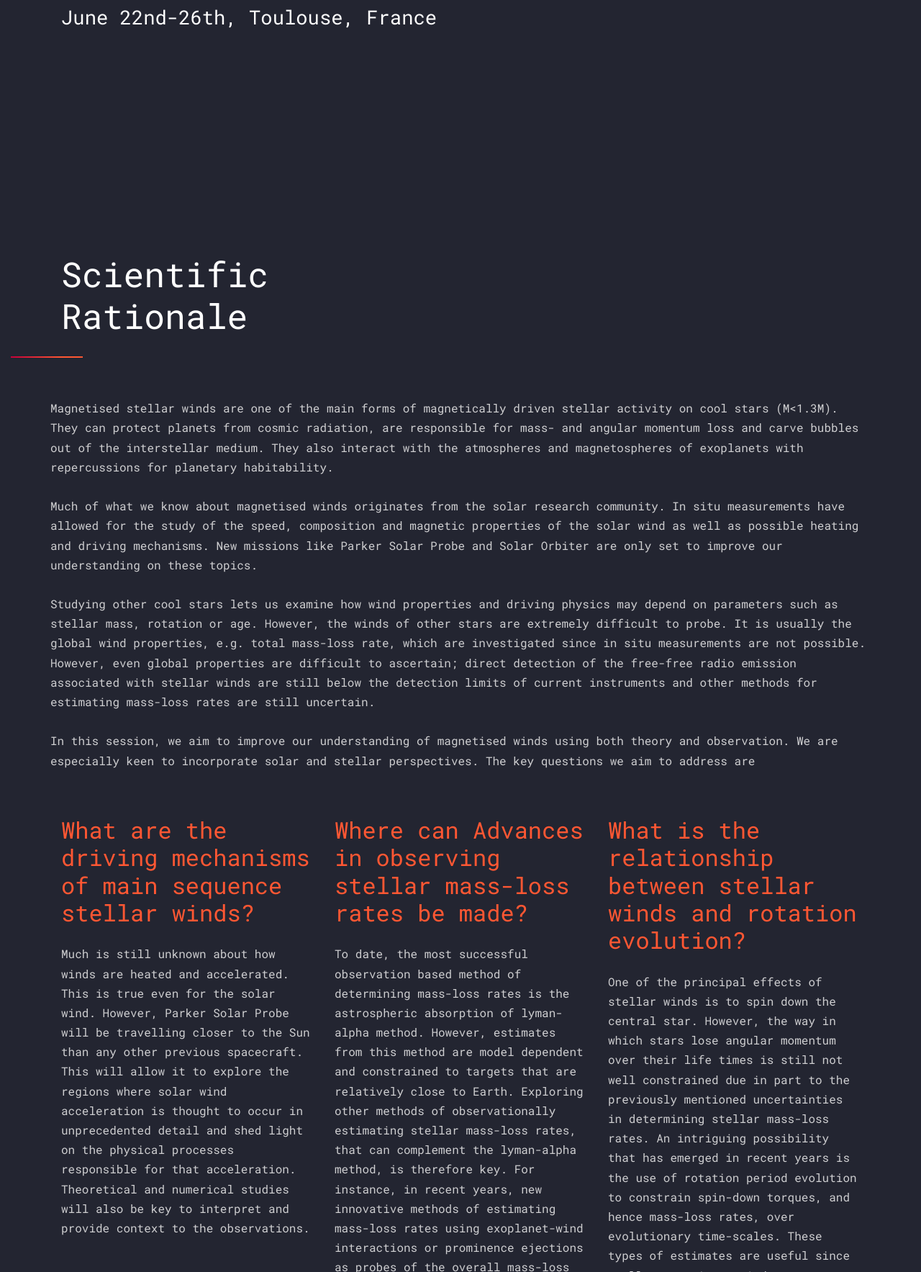
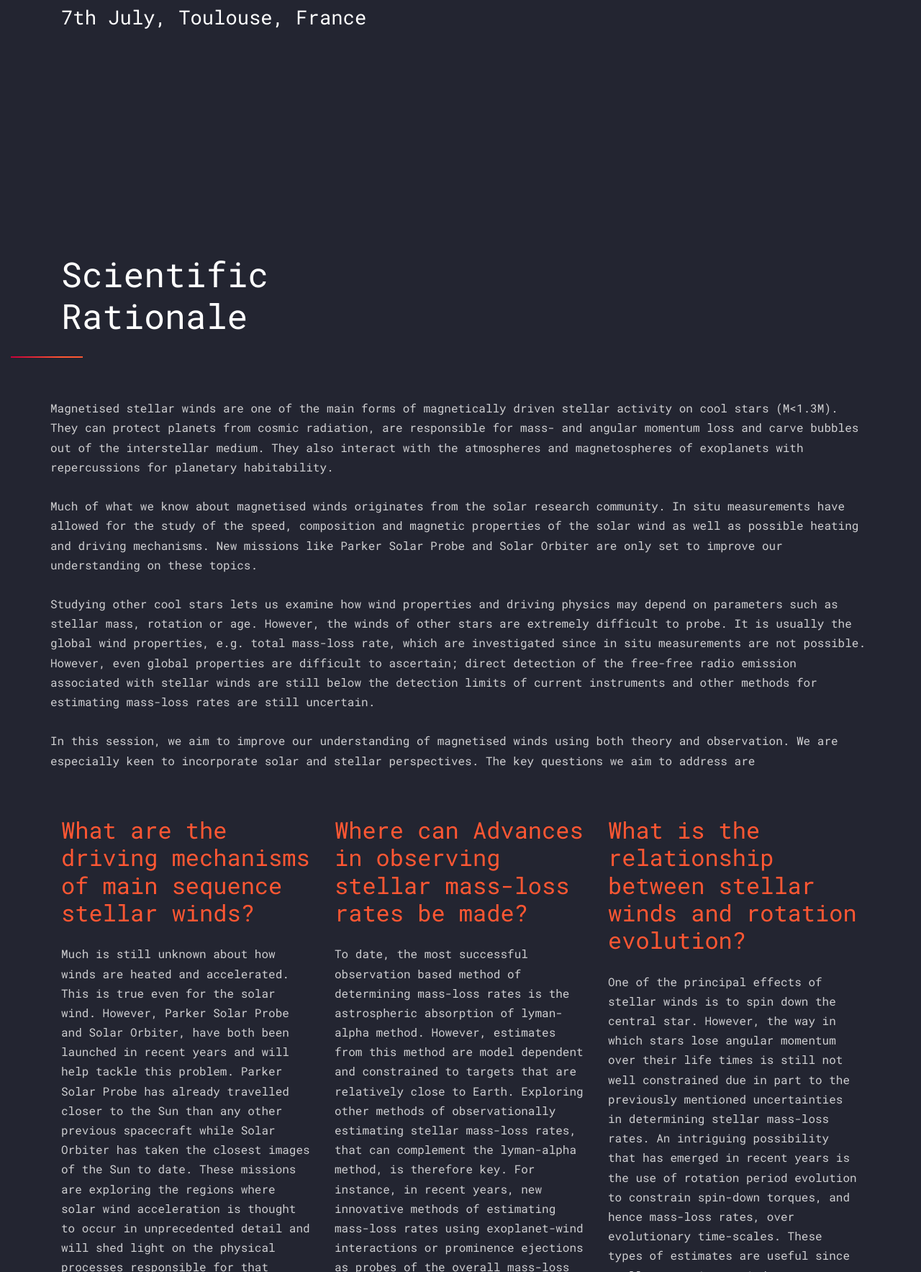
Before and after one commit to windsandmassloss/windsandmassloss.github.io, a plain HTML site: page index.html in a window 1280 px wide. Shown: the part 673-2440 px from the top of the page at 72% size. Drawn offline with Linux system fonts and the light colour scheme; files whose address does not match are found by name.

Commit message:
made changes to the website so that it is up to date for CS21 now that it is in 2022

```diff
--- a/index.html
+++ b/index.html
@@ -62,7 +62,7 @@
           <div class="col-md-10">
             <span class="d-block mb-3 caption" data-aos="fade-up" data-aos-delay="100">Splinter Session</span>
             <h1 class="d-block mb-14" data-aos="fade-up" data-aos-delay="200">Magnetised winds and mass-loss</h1>
-            <span class="d-block mb-5 caption" data-aos="fade-up" data-aos-delay="300">June 22nd-26th, Toulouse, France</span>
+            <span class="d-block mb-5 caption" data-aos="fade-up" data-aos-delay="300">7th July, Toulouse, France</span>
           </div>
         </div>
       </div>
@@ -89,7 +89,7 @@
     <div class="row">
               <div class="col-md-6 col-lg-4 mb-5 mb-lg-5" data-aos="fade-up" data-aos-delay="100">
               <h2 class="mb-4"><a href="#">What are the driving mechanisms of main sequence stellar winds?</a></h2>
-              	<p>Much is still unknown about how winds are heated and accelerated. This is true even for the solar wind. However, Parker Solar Probe will be travelling closer to the Sun than any other previous spacecraft. This will allow it to explore the regions where solar wind acceleration is thought to occur in unprecedented detail and shed light on the physical processes responsible for that acceleration. Theoretical and numerical studies will also be key to interpret and provide context to the observations.</p>
+                <p>Much is still unknown about how winds are heated and accelerated. This is true even for the solar wind. However, Parker Solar Probe and Solar Orbiter, have both been launched in recent years and will help tackle this problem. Parker Solar Probe has already travelled closer to the Sun than any other previous spacecraft while Solar Orbiter has taken the closest images of the Sun to date. These missions are exploring the regions where solar wind acceleration is thought to occur in unprecedented detail and will shed light on the physical processes responsible for that acceleration. Theoretical and numerical studies will also be key to interpret and provide context to the observations.</p>
               </div>
 
               <div class="col-md-6 col-lg-4 mb-5 mb-lg-5" data-aos="fade-up" data-aos-delay="200">
```
Lines whose indentation alone changed are shown as unchanged.
